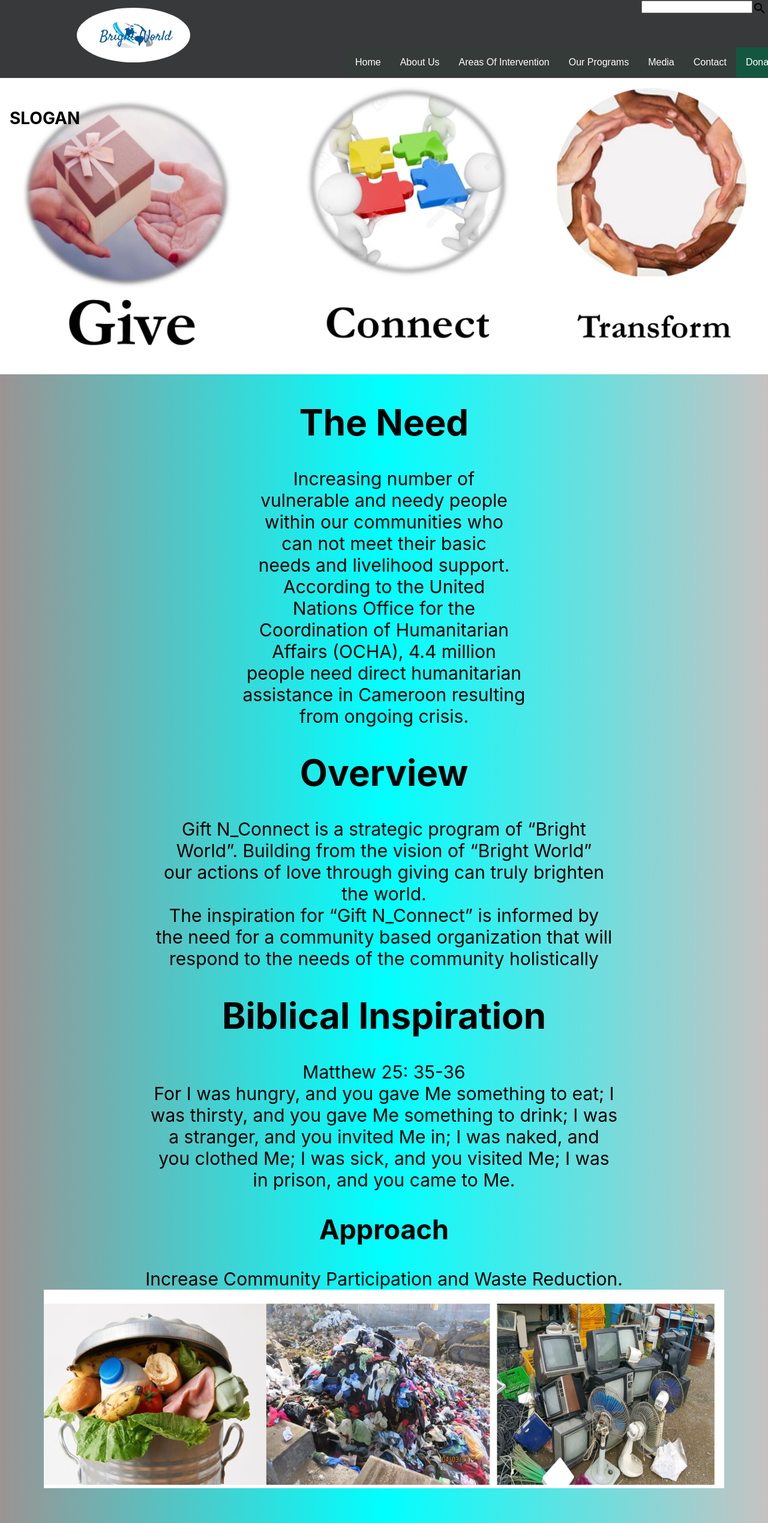
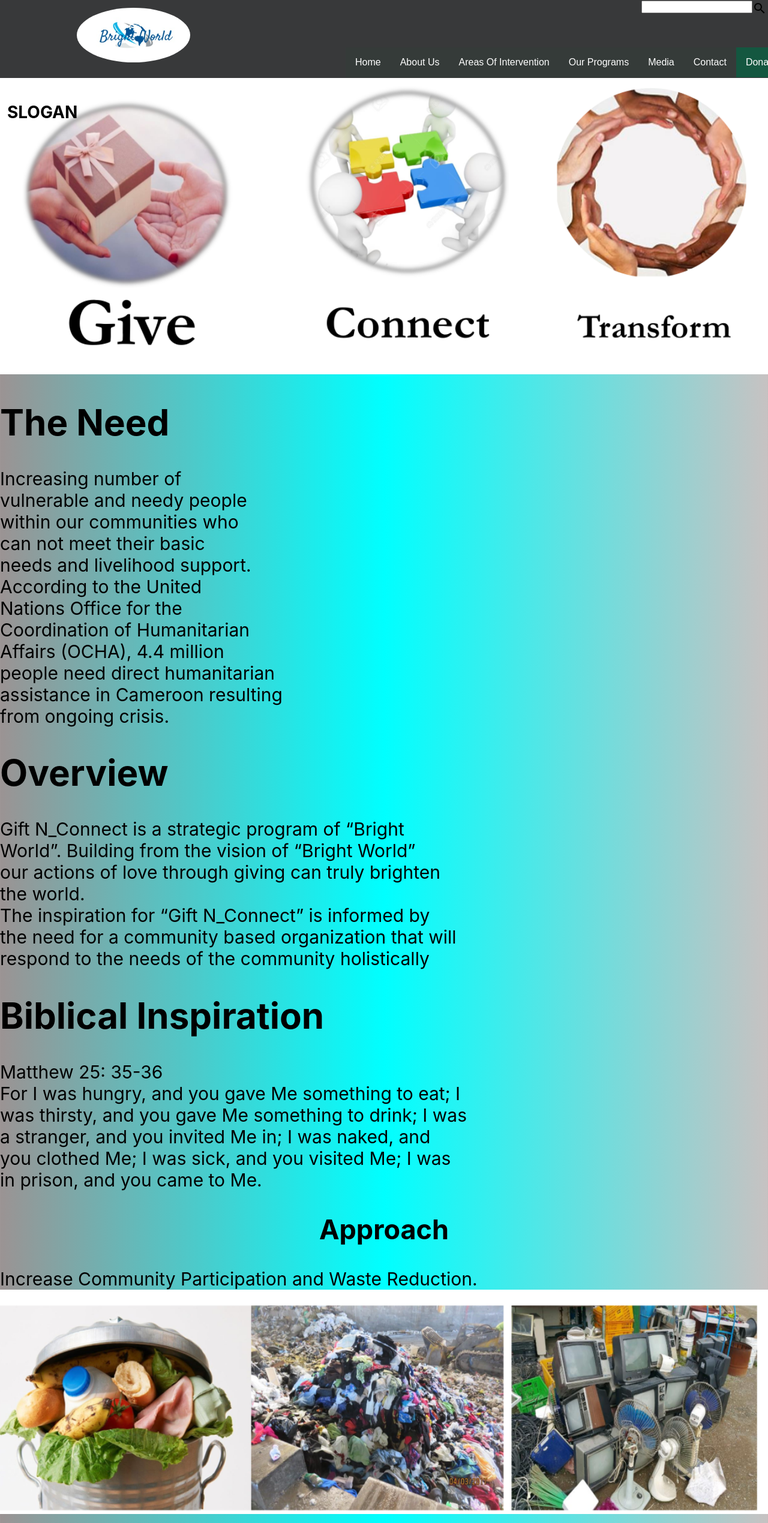
Before and after one commit to Andy-Kin3/brightworld-clone, a React (Create React App) app: page /gift in a window 1280 px wide. Shown: the top 2539 px of the page at 60% size. Built offline with nearby package versions, Linux system fonts and the light colour scheme.

Commit message:
Updated gift.js and gift.css

```diff
--- a/src/Gift.css
+++ b/src/Gift.css
@@ -1,5 +1,5 @@
 .gift > p {
-    text-align: center;
+    text-align: left;
     font-size: 30px;
 }
 .gift > li {
@@ -10,8 +10,8 @@
 }
 .slogan {
     position: absolute;
-    top: 180px;
-    left: 16px;
+    top: 170px;
+    left: 12px;
     font-size: 28px;
     font-weight: bold;
 }
@@ -26,3 +26,6 @@
     right: 0%;
     top: 22%;
 }
+.approach {
+    width: 100%;
+}
--- a/src/Gift.js
+++ b/src/Gift.js
@@ -42,9 +42,9 @@ function Gift(props) {
                 a stranger, and you invited Me in; I was naked, and<br/>
                 you clothed Me; I was sick, and you visited Me; I was<br/>
                 in prison, and you came to Me.<br/>
-                <h2>Approach</h2>
+                <h2 style={{ textAlign:"center" }}>Approach</h2>
                 Increase Community Participation and Waste Reduction.
-                <img src="approach.png" alt='participate' />
+                <img src="approach.png" alt='participate' className="approach"/>
                 <h1>Program Objective</h1>
                 Enhance the resilience of
                 individuals and communities
```
